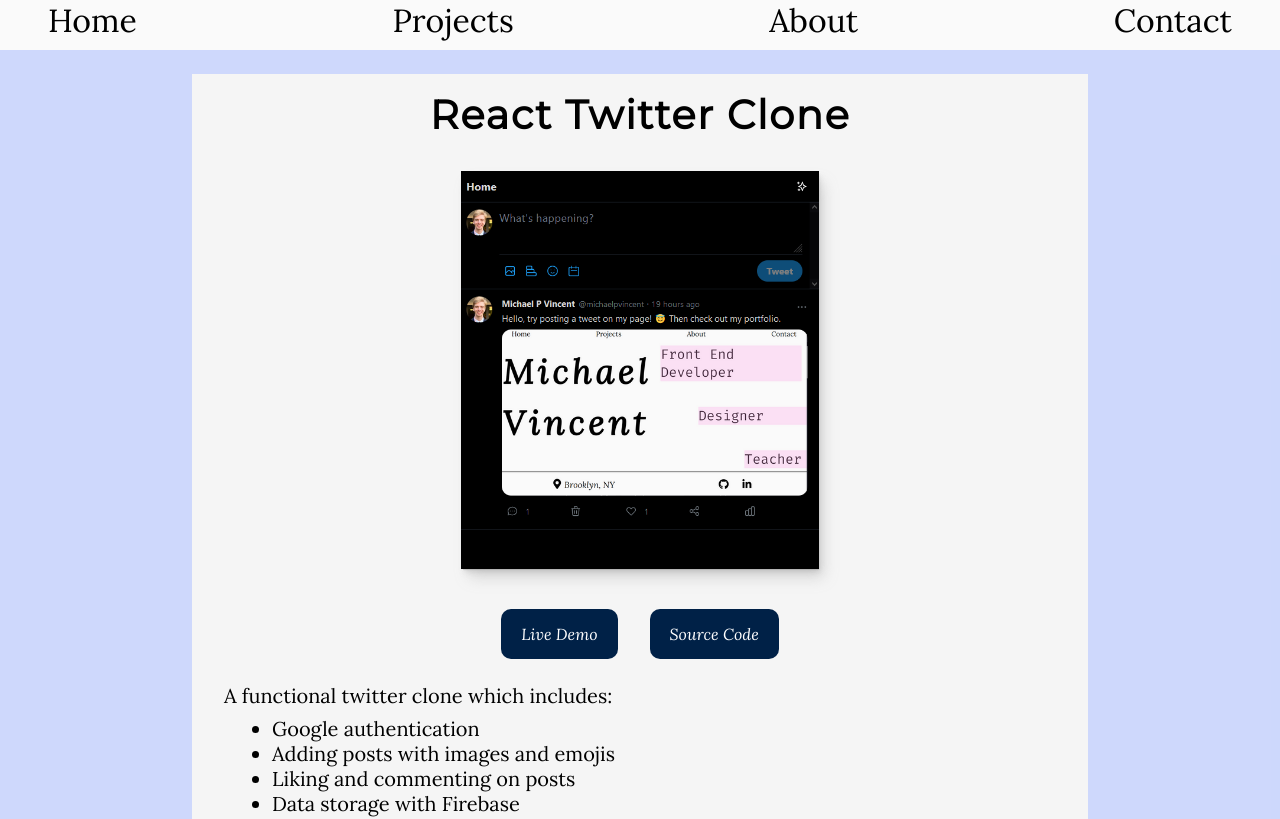
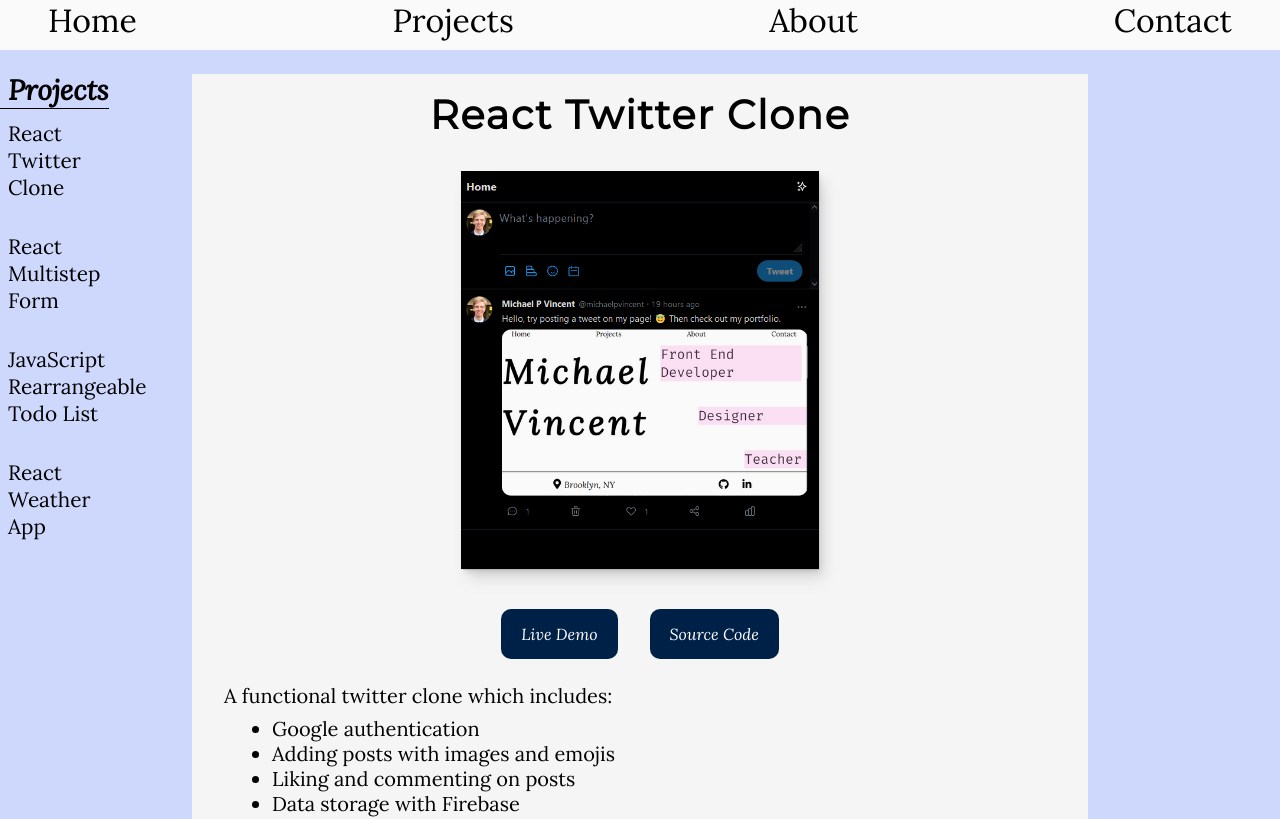
Before and after one commit to mvincent121212/dev-portfolio, a React (Create React App) app: page /Projects in a window 1280 px wide. Shown: the top 819 px of the page. Built offline with nearby package versions, Linux system fonts and the light colour scheme.

Commit message:
added sidebar to projects

```diff
--- a/src/components/Contact.js
+++ b/src/components/Contact.js
@@ -52,6 +52,7 @@
         <div data-aos="fade-down">
           <h1>Contact Me</h1>
         </div>
+        <div className='form-submitted'></div>
         <form class="form" onSubmit={sendEmail}>
           <div class="name-container">
             <label>name</label>
@@ -99,7 +100,6 @@
             <input type="submit" value="Send"></input>
           </div>
         </form>
-        <div className='form-submitted'></div>
       </div>
     </motion.div>
   );
--- a/src/components/Projects.js
+++ b/src/components/Projects.js
@@ -23,8 +23,28 @@
       exit={{ opacity: 0 }}
       className="projects-container"
     >
+      <h3 className="projects-list-header">Projects</h3>
+      <ul className="projects-list">
+        <li>
+          <a href="#twitter">React Twitter Clone</a>
+        </li>
+
+        <li>
+          <a href="#form">React Multistep Form</a>
+        </li>
+
+        <li>
+          <a href="#todo">JavaScript Rearrangeable Todo List</a>
+        </li>
+
+        <li>
+          <a href="#weather">React Weather App </a>
+        </li>
+      </ul>
       <div className="projects" id="projects">
-        <h1 className="top-header">React Twitter Clone</h1>
+        <h1 className="top-header" id="twitter">
+          React Twitter Clone
+        </h1>
         <section className="project">
           <div className="image-container">
             <a
@@ -82,7 +102,7 @@
             </div>
           </div>
         </section>
-        <h1>React Multistep Form</h1>
+        <h1 id="form">React Multistep Form</h1>
         <section className="project">
           <div className="image-container">
             <a
@@ -127,7 +147,7 @@
             </div>
           </div>
         </section>
-        <h1>Javascript Rearrangeable Todo List</h1>
+        <h1 id="todo">JavaScript Rearrangeable Todo List</h1>
         <section className="project">
           <div class="image-container">
             <a
@@ -174,7 +194,7 @@
             </div>
           </div>
         </section>
-        <h1>React Weather App</h1>
+        <h1 id="weather">React Weather App</h1>
         <section className="project">
           <div class="image-container">
             <a
--- a/src/styles/projects.css
+++ b/src/styles/projects.css
@@ -46,7 +46,7 @@
 h1 {
   text-align: center;
   letter-spacing: 0.1rem;
-  font-family: 'Montserrat', sans-serif;
+  font-family: "Montserrat", sans-serif;
   margin-bottom: 1.5rem;
   padding-bottom: 0.5rem;
 }
@@ -121,6 +121,14 @@
   margin-left: 1.6rem;
 }
 
+.projects-list {
+  display: none;
+}
+
+.projects-list-header {
+  display: none;
+}
+
 @media screen and (min-width: 640px) {
   img {
     max-width: 50%;
@@ -130,7 +138,7 @@
     display: flex;
     justify-content: center;
     align-items: center;
-    background-color: rgba(102,137,255,0.3);
+    background-color: rgba(102, 137, 255, 0.3);
     opacity: 0.2;
   }
 
@@ -165,7 +173,51 @@
     max-width: 40%;
   }
   .projects {
-    max-width: 70%;
+    width: 70%;
+  }
+
+  .projects-list-header {
+    position: fixed;
+    display: inline;
+    left: 0%;
+    top: 5%;
+    padding-top: 2rem;
+    font-size: 1.75rem;
+    border-bottom: 1px solid black;
+    font-style: italic;
+    padding-left: 0.5rem;
+  }
+
+  .projects-list {
+    list-style: none;
+    position: fixed;
+    display: flex;
+    flex-flow: column;
+    max-width: 8%;
+    gap: 2rem;
+    left: 0;
+    top: 15%;
+    font-size: 1.3rem;
+    font-family: "Montserrat", sans-serif;
+    padding-left: 0.5rem;
+  }
+
+  .projects-list > li {
+    background: linear-gradient(to right, #eee, #eee);
+    background-repeat: no-repeat;
+    background-size: 0 100%;
+    transition: background-size 1s 0s;
+  }
+
+  .projects-list > li:hover {
+    background-size: 100% 100%;
+  }
+
+}
+
+@media screen and (min-width: 1400px) {
+  .projects-list {
+    font-size: 1.55rem;
   }
 }
 /*
```
